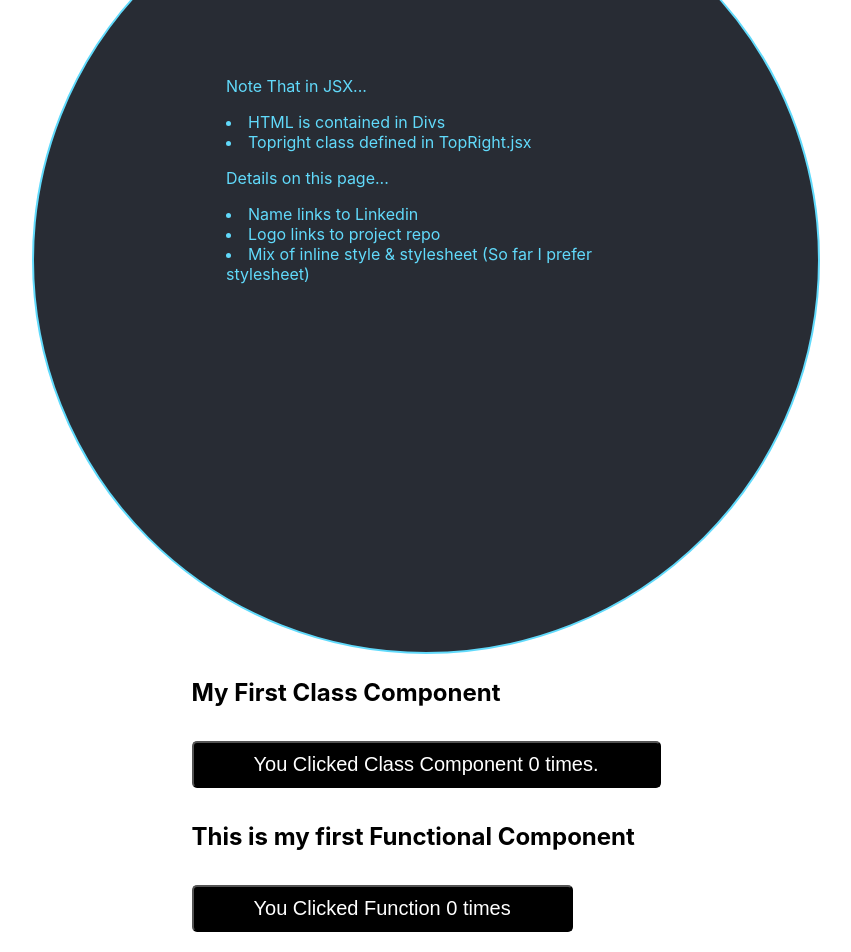
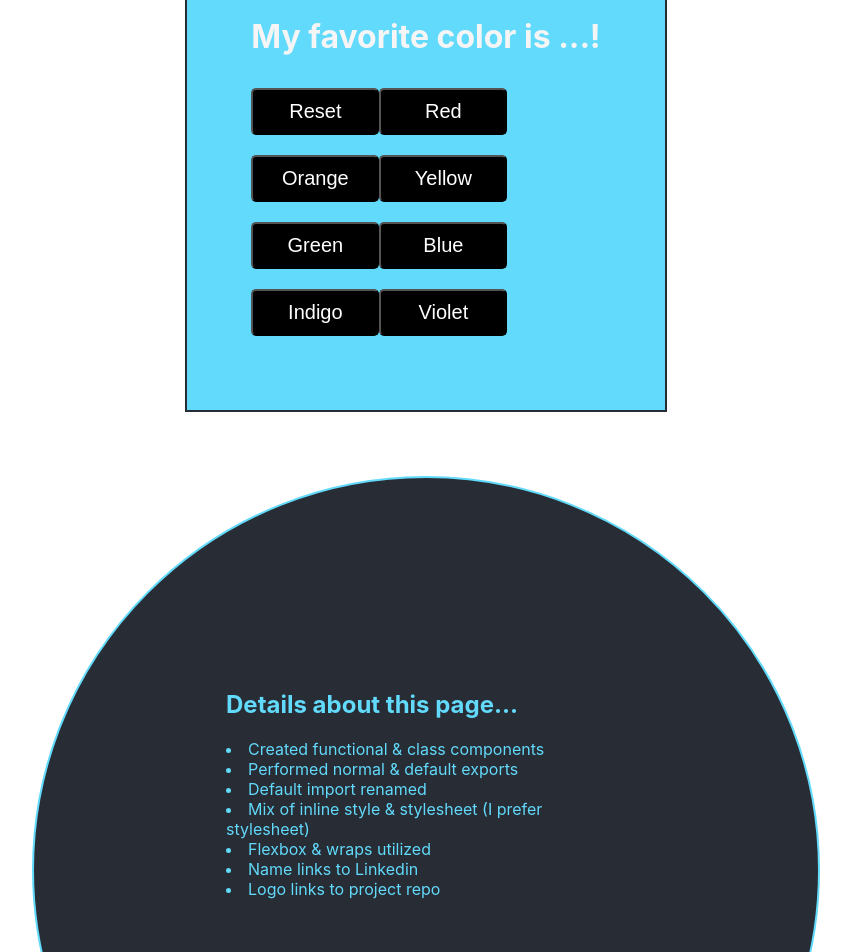
Before and after one commit to madelinegit/newreact, a React (Create React App) app: page / in a window 1280 px wide. Shown: the part 540-1492 px from the top of the page, without its empty margins (254-1105 px from the left). Built offline with nearby package versions, Linux system fonts and the light colour scheme; the HTML template or start-up script is replaced by a standard one.

Commit message:
created a lot of buttons and manipulating colors/text with javascript

```diff
--- a/src/App.css
+++ b/src/App.css
@@ -28,6 +28,7 @@
 .Avatar {
   color: #61dafb;
   padding: 3vh;
+  text-decoration: none;
   /* object-fit: cover; */
 }
 /* body { */
@@ -57,6 +58,20 @@ body {
   background-color: #282c34;
 }
 
+.WrapContainer {
+  width: 100%;
+  display:flex;
+  flex-wrap: wrap;
+  justify-content: center;
+}
+.ButtonContainer {
+  border: 2px solid #282c34;
+  padding: 5%;
+  margin: 5%;
+  /* display:flex; */
+  align-items: center;
+  background-color: #61dafb;
+}
 .App-link {
   color: #61dafb;
 }
@@ -70,12 +85,24 @@ body {
   }
 }
 
-/* //clicker tools */
+/* BUTTONS */
+/* clicker tools */
 button {
   background-color: black;
   color: white;
   font-size: 20px;
   padding: 10px 60px;
+  border-radius: 5px;
+  margin: 10px 0px;
+  cursor: pointer;
+}
+/* color buttons */
+.ColorButton {
+  background-color: black;
+  color: white;
+  width: 10vw;
+  font-size: 20px;
+  padding: 10px 10px;
   border-radius: 5px;
   margin: 10px 0px;
   cursor: pointer;
--- a/src/App.js
+++ b/src/App.js
@@ -12,6 +12,7 @@ import Profile from './components/ProfileFuncComp';
 //normal import only one default export is allowed
 // import { Component } from 'react';
 import { TopRight } from './components/TopRight';
+import {FavoriteColor} from './components/UseState';
 
 
 
@@ -25,17 +26,19 @@ function App() {
       </header>
 
       <body>
-
+      <FavoriteColor></FavoriteColor>
 
         <TopRight className="TopRight"></TopRight>
-        <div className = "buttoncont">
-        <h2><ClassComp></ClassComp></h2>
+        <div className="WrapContainer">
+        <div className = "ButtonContainer">
+          <h2><ClassComp></ClassComp></h2><br></br>
+          <h2><FunctionalCompNickname></FunctionalCompNickname></h2>
+        </div>
+        <div className = "ButtonContainer">
           <ClickCountButton></ClickCountButton>
-          <h2><FunctionalCompNickname></FunctionalCompNickname></h2>
-          <ButtonClickerFunction>
-          </ButtonClickerFunction>
-      </div>
-
+          <ButtonClickerFunction></ButtonClickerFunction>
+        </div>
+        </div>
         </body>
 
         <footer className ="App-footer" alt="logo">
--- a/src/components/ClassComp.js
+++ b/src/components/ClassComp.js
@@ -2,7 +2,7 @@ import React from "react";
 
 export class ClassComp extends React.Component{
     render(){
-        return <p> My First Class Component</p>
+        return <p> This is my first Class Component.</p>
     }
 }
 
--- a/src/components/DefaultFuncComp.js
+++ b/src/components/DefaultFuncComp.js
@@ -1,7 +1,7 @@
 import React from "react";
 
 function FunctionalComp(){
-    return <p>This is my first Functional Component</p>
+    return <p>This is my first Functional Component.</p>
 }
 
 export default FunctionalComp
--- a/src/components/FuncComp.js
+++ b/src/components/FuncComp.js
@@ -9,7 +9,7 @@ export const ButtonClickerFunction = () => {
 
     const ComponentFunc = (
         <div>
-            <button onClick={clickEvent}>You Clicked Function {count} times </button>
+            <button onClick={clickEvent}>You Clicked Func. Component {count} times. </button>
         </div>
     );
 
@@ -18,7 +18,6 @@ export const ButtonClickerFunction = () => {
 
     return (
       <div>{ComponentFunc}
-        {/* <p>Count that I was planning on passing from page to page: {count} </p> */}
       </div>
     );
 };
--- a/src/components/ProfileFuncComp.js
+++ b/src/components/ProfileFuncComp.js
@@ -4,7 +4,7 @@ import React from "react";
 const user = {
     name: 'Madeline Gall',
     imageUrl: 'avatar.jpg',
-    imageSize: 120,
+    imageSize: 150,
     // unit of measurement??^
 };
 
@@ -15,7 +15,7 @@ export default function Profile() {
     // }
 const containerStyle = {
     display: 'flex',  //should have made name & pic go next to each other
-    textDecoration: 'none', // remove underline
+    //textDecoration: 'none', // remove underline occurs at .Avatar in styles
 };
 
 return (
--- a/src/components/TopRight.js
+++ b/src/components/TopRight.js
@@ -8,13 +8,18 @@ export function TopRight() {
     //had put style={TopRightStyle} in the div class below
     return (
     <container class="TopRight" >
-        <p>Note That in JSX...</p>
+        {/* <p>Note That in JSX...</p>
         <li>HTML is contained in Divs</li>
-        <li>Topright class defined in TopRight.jsx</li>
-        <p> Details on this page...</p>
-        <li> Name links to Linkedin</li>
+        <li>Topright class defined in TopRight.jsx</li> */}
+        <h2> Details about this page...</h2>
+        <li>Created functional & class components</li>
+        <li>Performed normal & default exports</li>
+        <li>Default import renamed</li>
+        <li>Mix of inline style & stylesheet (I prefer stylesheet)</li>
+        <li>Flexbox & wraps utilized</li>
+        <li>Name links to Linkedin</li>
         <li>Logo links to project repo </li>
-        <li>Mix of inline style & stylesheet (So far I prefer stylesheet)</li>
+
     </container>
     );
 }
--- /dev/null
+++ b/src/components/UseState.js
@@ -0,0 +1,53 @@
+import React, { useState } from "react";
+// import { ReactDOM } from "react-dom";
+//notes from W3Schools
+// we are destructuring the returned values from useState.
+
+// The first value, color, is our current state.
+
+// The second value, setColor, is the function that is used to update our state.
+
+export function FavoriteColor() {
+    const [color, setColor] = useState("...");
+
+    return (
+        <>
+        <div class="WrapContainer"></div>
+        <div class = "ButtonContainer"style={{ backgroundColor: color }}>
+            <h1 style= {{ color: 'whitesmoke' }} >My favorite color is {color}!</h1>
+            <button class="ColorButton" onClick={() => setColor("...")} >
+                Reset
+            </button>
+            <button class="ColorButton" onClick={() => setColor("red")}>
+                Red
+            </button><br></br>
+            <button class="ColorButton" onClick={() => setColor("orange")}>
+                Orange
+            </button>
+            <button class="ColorButton" onClick={() => setColor("yellow")}>
+                Yellow
+            </button>
+            <br></br>
+            <button class="ColorButton" onClick={() => setColor("green")}>
+                Green
+            </button>
+            <button class="ColorButton" onClick={() => setColor("blue")}>
+                Blue
+            </button>
+            <br></br>
+            <button class="ColorButton" onClick={() => setColor("indigo")}>
+                Indigo
+            </button>
+            <button class="ColorButton" onClick={() => setColor("violet")}>
+                Violet
+            </button>
+        </div>
+        </>
+    )
+}
+
+//never directly update state like color="red"
+
+// this code below must be dated because i got error messages having to do with react dom, until i deleted it
+// const root = ReactDOM.createRoot(document.getElementById('root'));
+// root.render(<FavoriteColor />);
```
